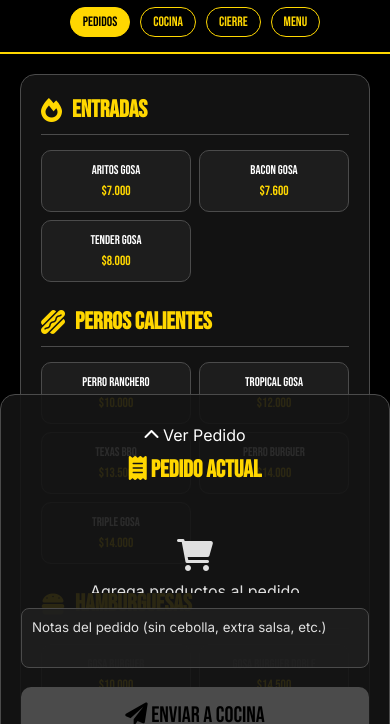
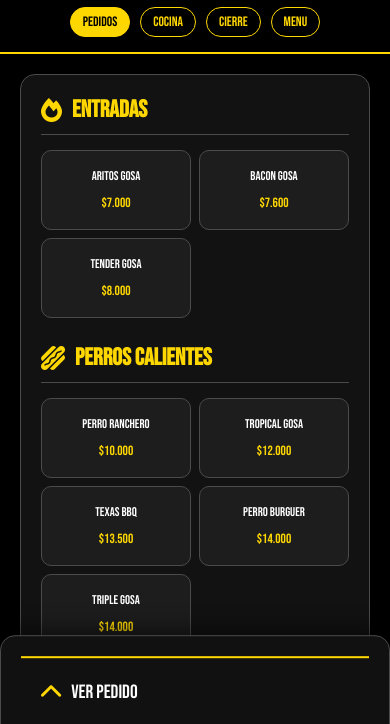
Before and after one commit to Cristian1823/Menu_Gosa, a plain HTML site: page pedidos.html in a window 390 px wide. Shown: the part 68-792 px from the top of the page. Drawn offline with Linux system fonts and the light colour scheme.

Commit message:
Add files via upload

```diff
--- a/pedidos.html
+++ b/pedidos.html
@@ -14,7 +14,7 @@
     <!-- Header -->
     <header class="sistema-header">
         <div style="display: flex; align-items: center; gap: 15px;">
-            <img src="images/logo.jpeg" alt="GOSA Logo" class="logo">
+            <img src="Images/logo.jpeg" alt="GOSA Logo" class="logo">
             <h1>TOMAR PEDIDO</h1>
         </div>
         <nav class="header-nav">
@@ -35,7 +35,11 @@
         <!-- Panel del Pedido -->
         <aside class="pedido-panel" id="pedidoPanel">
             <div class="pedido-panel-toggle" onclick="togglePanel()">
-                <i class="fas fa-chevron-up"></i> <span id="toggleText">Ver Pedido</span>
+                <div class="toggle-info">
+                    <i class="fas fa-chevron-up"></i>
+                    <span id="toggleText">Ver Pedido</span>
+                </div>
+                <span id="toggleTotal" class="toggle-total"></span>
             </div>
             <h2 class="pedido-titulo">
                 <i class="fas fa-receipt"></i> Pedido Actual
@@ -172,6 +176,7 @@
             const totalContainer = document.getElementById('pedidoTotal');
             const btnEnviar = document.getElementById('btnEnviar');
             const toggleText = document.getElementById('toggleText');
+            const toggleTotal = document.getElementById('toggleTotal');
 
             if (pedidoActual.length === 0) {
                 container.innerHTML = `
@@ -183,6 +188,7 @@
                 totalContainer.style.display = 'none';
                 btnEnviar.disabled = true;
                 toggleText.textContent = 'Ver Pedido';
+                if (toggleTotal) toggleTotal.textContent = '';
                 return;
             }
 
@@ -210,6 +216,7 @@
             // Actualizar toggle
             const cantidadItems = pedidoActual.reduce((sum, item) => sum + item.cantidad, 0);
             toggleText.textContent = `Pedido (${cantidadItems})`;
+            if (toggleTotal) toggleTotal.textContent = GOSA.formatearPrecio(total);
         }
 
         // ========== ENVIAR PEDIDO ==========
@@ -282,19 +289,12 @@
             pedidoActual = [];
             document.getElementById('pedidoNotas').value = '';
             actualizarPanelPedido();
+            document.getElementById('pedidoPanel').classList.remove('expandido');
         }
 
         // ========== TOGGLE PANEL (MÓVIL) ==========
         function togglePanel() {
-            const panel = document.getElementById('pedidoPanel');
-            panel.classList.toggle('expandido');
-
-            const icon = panel.querySelector('.pedido-panel-toggle i');
-            if (panel.classList.contains('expandido')) {
-                icon.className = 'fas fa-chevron-down';
-            } else {
-                icon.className = 'fas fa-chevron-up';
-            }
+            document.getElementById('pedidoPanel').classList.toggle('expandido');
         }
     </script>
 </body>
--- a/sistema.css
+++ b/sistema.css
@@ -692,6 +692,12 @@ body {
 }
 
 /* ========== RESPONSIVE ========== */
+
+/* Ocultar toggle en desktop */
+.pedido-panel-toggle {
+    display: none;
+}
+
 @media (max-width: 900px) {
     .sistema-container {
         grid-template-columns: 1fr;
@@ -702,11 +708,14 @@ body {
         bottom: 0;
         left: 0;
         right: 0;
-        max-height: 50vh;
+        max-height: 80vh;
         border-radius: 15px 15px 0 0;
         z-index: 100;
-        transform: translateY(calc(100% - 60px));
-        transition: transform 0.3s ease;
+        transform: translateY(calc(100% - 72px));
+        transition: transform 0.35s cubic-bezier(0.4, 0, 0.2, 1);
+        box-shadow: 0 -4px 24px rgba(0, 0, 0, 0.6);
+        background: rgba(18, 18, 18, 0.98);
+        overflow-y: auto;
     }
 
     .pedido-panel.expandido {
@@ -714,14 +723,50 @@ body {
     }
 
     .pedido-panel-toggle {
-        display: block;
-        text-align: center;
-        padding: 10px;
+        display: flex;
+        align-items: center;
+        justify-content: space-between;
+        padding: 0 20px;
+        height: 72px;
         cursor: pointer;
+        border-top: 2px solid var(--gold);
+        position: sticky;
+        top: 0;
+        background: rgba(18, 18, 18, 0.98);
+        z-index: 1;
+    }
+
+    .pedido-panel-toggle i {
+        color: var(--gold);
+        font-size: 1.2em;
+        transition: transform 0.3s ease;
+    }
+
+    .pedido-panel.expandido .pedido-panel-toggle i {
+        transform: rotate(180deg);
+    }
+
+    .toggle-info {
+        display: flex;
+        align-items: center;
+        gap: 10px;
+        color: var(--white);
+        font-family: 'Bebas Neue', sans-serif;
+        font-size: 1.2em;
+    }
+
+    .toggle-total {
+        font-family: 'Bebas Neue', sans-serif;
+        font-size: 1.4em;
+        color: var(--gold);
+    }
+
+    .pedido-titulo {
+        padding-top: 10px;
     }
 
     .productos-section {
-        padding-bottom: 80px;
+        padding-bottom: 90px;
     }
 }
 
@@ -751,7 +796,13 @@ body {
     }
 
     .producto-btn {
-        padding: 12px 8px;
+        padding: 14px 10px;
+        min-height: 80px;
+        display: flex;
+        flex-direction: column;
+        align-items: center;
+        justify-content: center;
+        gap: 6px;
     }
 
     .producto-nombre {
```
